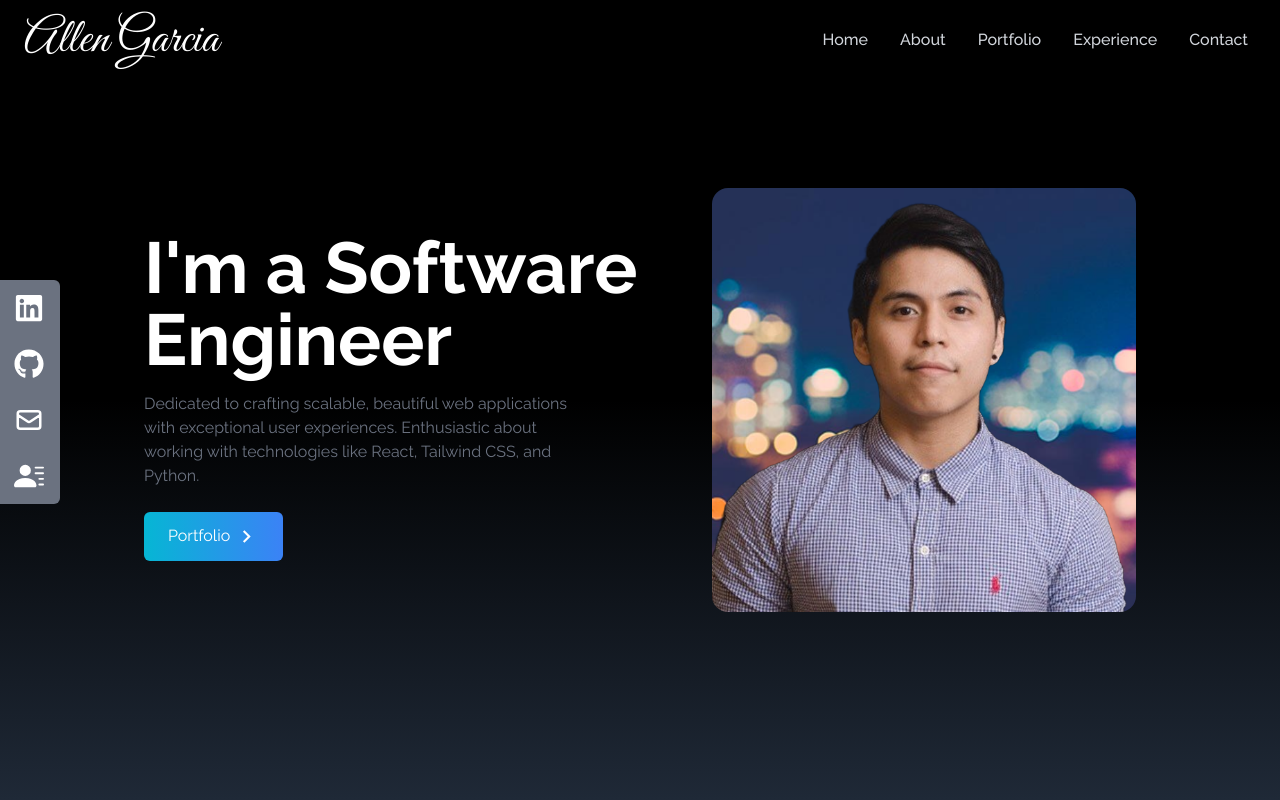
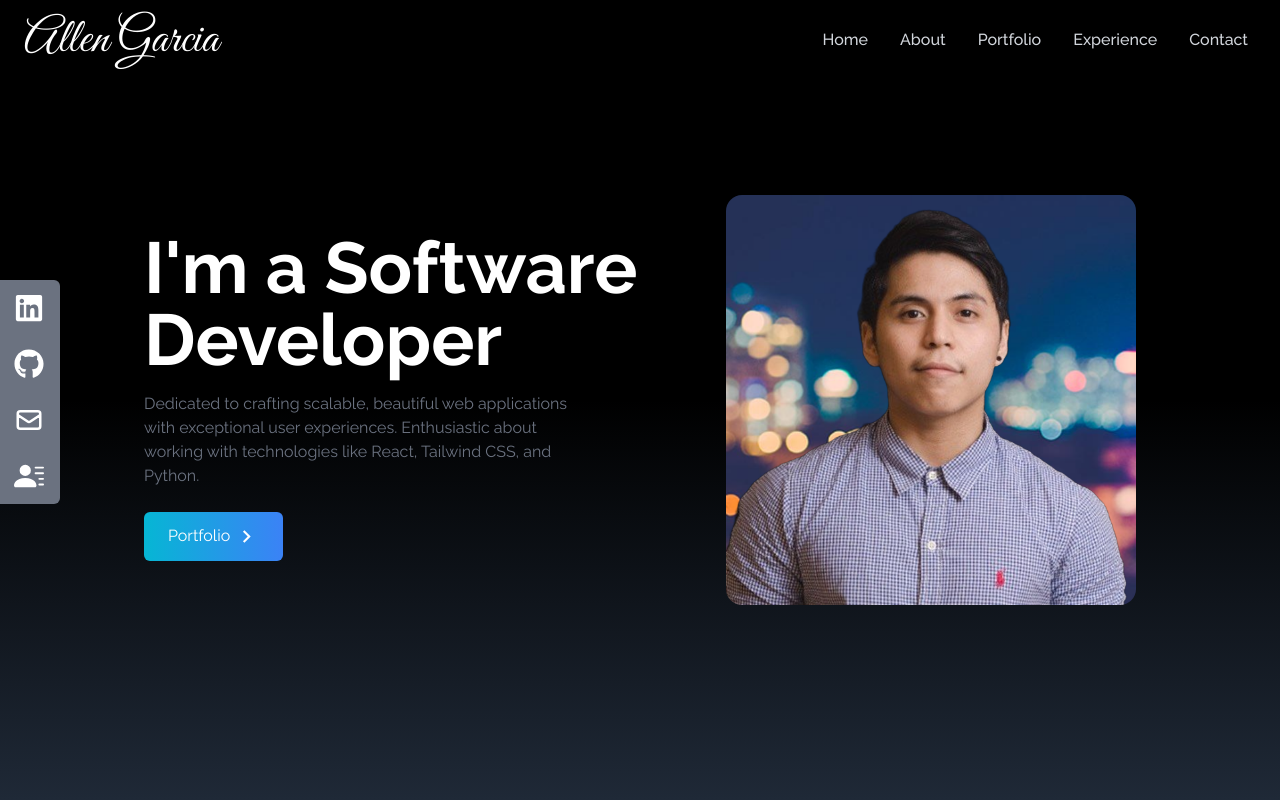
Before and after one commit to allengarcia04/portfolio-website, a React (Create React App) app: page / in a window 1280 px wide. Shown: the top 800 px of the page. Built offline with nearby package versions, Linux system fonts and the light colour scheme.

Commit message:
minor change

```diff
--- a/src/components/Home.jsx
+++ b/src/components/Home.jsx
@@ -9,7 +9,7 @@ const Home = () => {
         <div className="max-w-screen-lg mx-auto flex flex-col items-center justify-center h-full px-4 md:flex-row">
             <div className="flex flex-col justify-center h-full">
                 <h2 className="text-4xl sm:text-7xl font-bold text-white">
-                    I'm a Software Engineer
+                    I'm a Software Developer
                 </h2>
                 <p className="text-gray-500 py-4 max-w-md">
                 Dedicated to crafting scalable, beautiful web applications with exceptional user experiences. Enthusiastic about working with technologies like React, Tailwind CSS, and Python.
```
